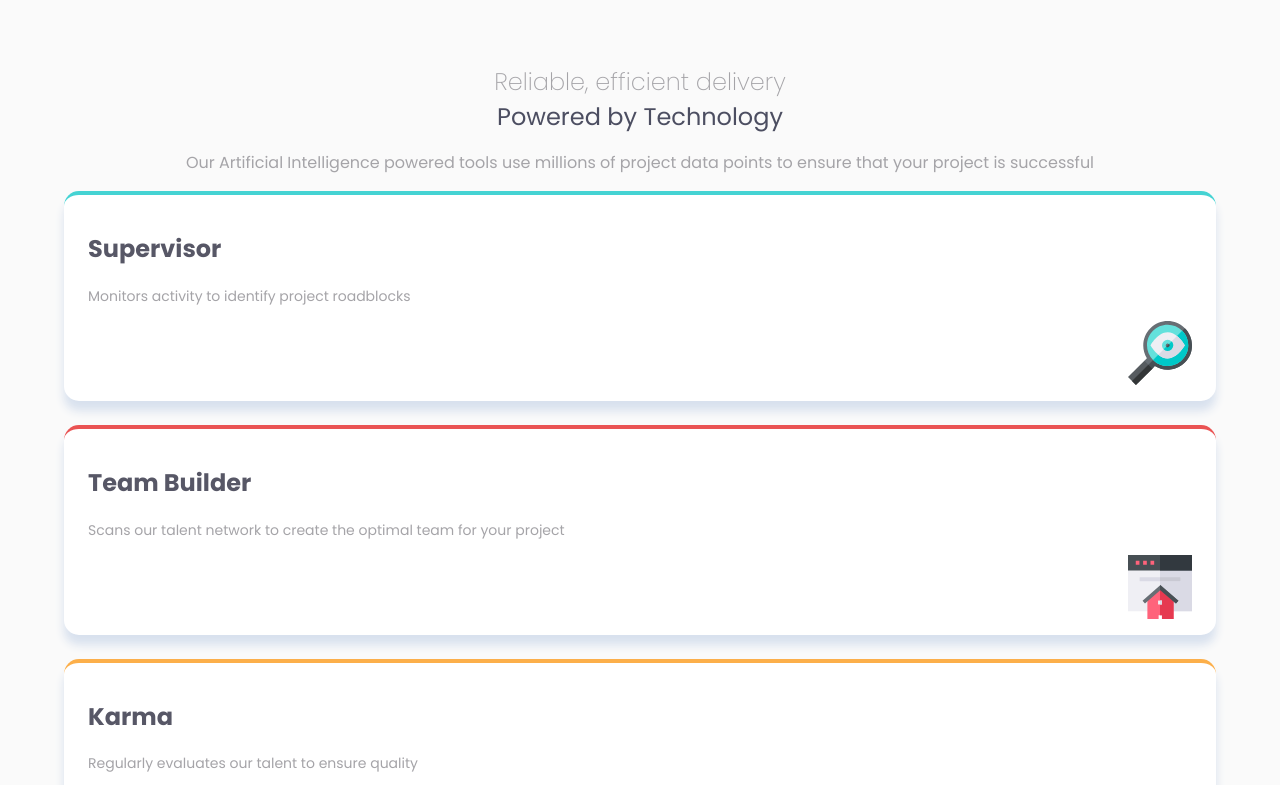
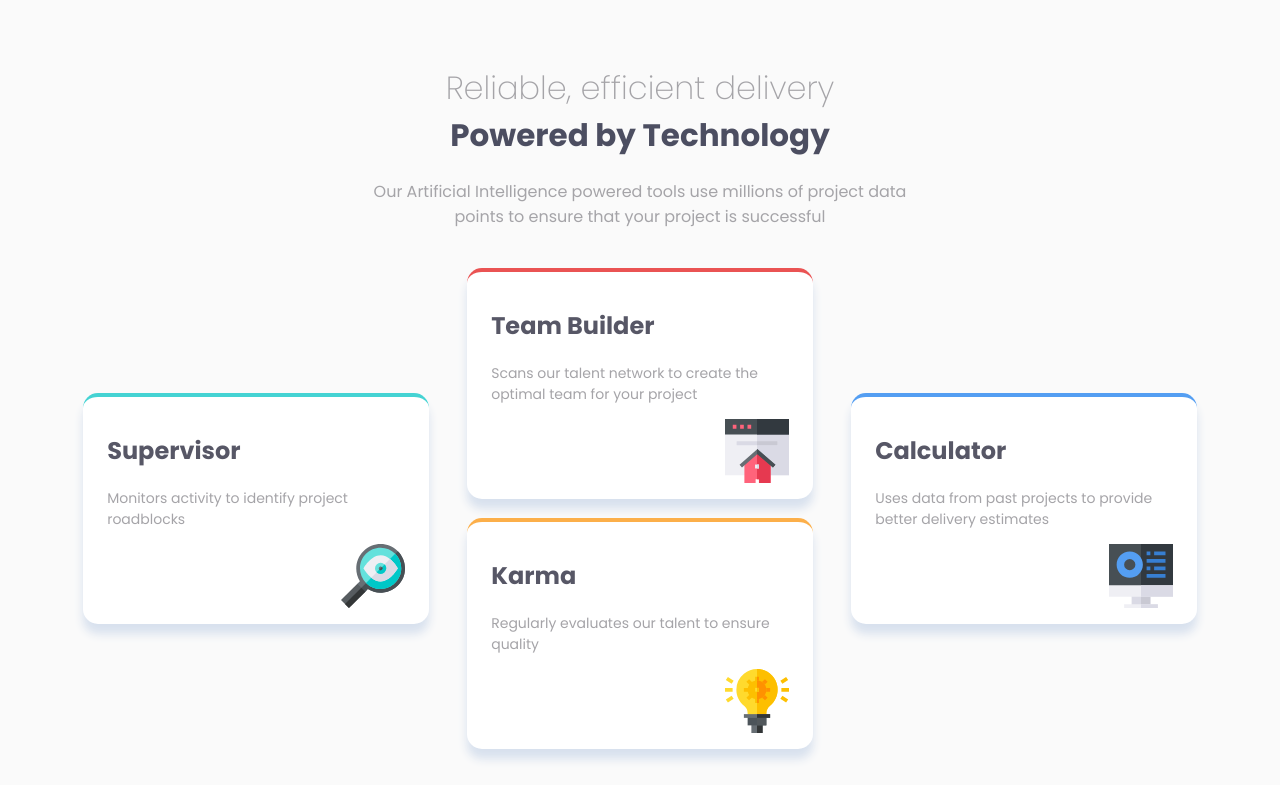
Before and after one commit to Holgermueller/four-card-feature-section-main, a plain HTML site: page index.html in a window 1280 px wide. Shown: the top 785 px of the page. Drawn offline with Linux system fonts and the light colour scheme.

Commit message:
finished desktop layout

```diff
--- a/index.html
+++ b/index.html
@@ -31,16 +31,21 @@
         points to ensure that your project is successful
       </p>
 
+      <div class="container">
+        <div class="col">
           <div id="supervisor" class="card">
             <h2>Supervisor</h2>
             <p>Monitors activity to identify project roadblocks</p>
             <img src="images/icon-supervisor.svg" alt="supervisor icon" />
           </div>
+        </div>
 
+        <div class="col">
           <div id="team-builder" class="card">
             <h2>Team Builder</h2>
             <p>
-          Scans our talent network to create the optimal team for your project
+              Scans our talent network to create the optimal team for your
+              project
             </p>
             <img src="images/icon-team-builder.svg" alt="team builder icon" />
           </div>
@@ -50,11 +55,17 @@
             <p>Regularly evaluates our talent to ensure quality</p>
             <img src="images/icon-karma.svg" alt="Karma icon" />
           </div>
+        </div>
 
+        <div class="col">
           <div id="calculator" class="card">
             <h2>Calculator</h2>
-        <p>Uses data from past projects to provide better delivery estimates</p>
+            <p>
+              Uses data from past projects to provide better delivery estimates
+            </p>
             <img src="images/icon-calculator.svg" alt="Calculator icon" />
+          </div>
+        </div>
       </div>
     </main>
 
--- a/styles.css
+++ b/styles.css
@@ -74,3 +74,33 @@ img {
 .attribution a {
   color: hsl(228, 45%, 44%);
 }
+
+@media screen and (min-width: 600px) {
+  .sub {
+    font-size: 32px;
+  }
+
+  h1 {
+    font-weight: 700;
+    font-size: 31px;
+  }
+
+  .copy {
+    width: 50%;
+    margin: 20px auto;
+  }
+
+  .container {
+    display: grid;
+    grid-template-columns: 1fr 1fr 1fr;
+  }
+
+  .container:first-child,
+  .container:last-child {
+    align-items: center;
+  }
+
+  .card {
+    margin: 5%;
+  }
+}
```
Lines whose indentation alone changed are shown as unchanged.
